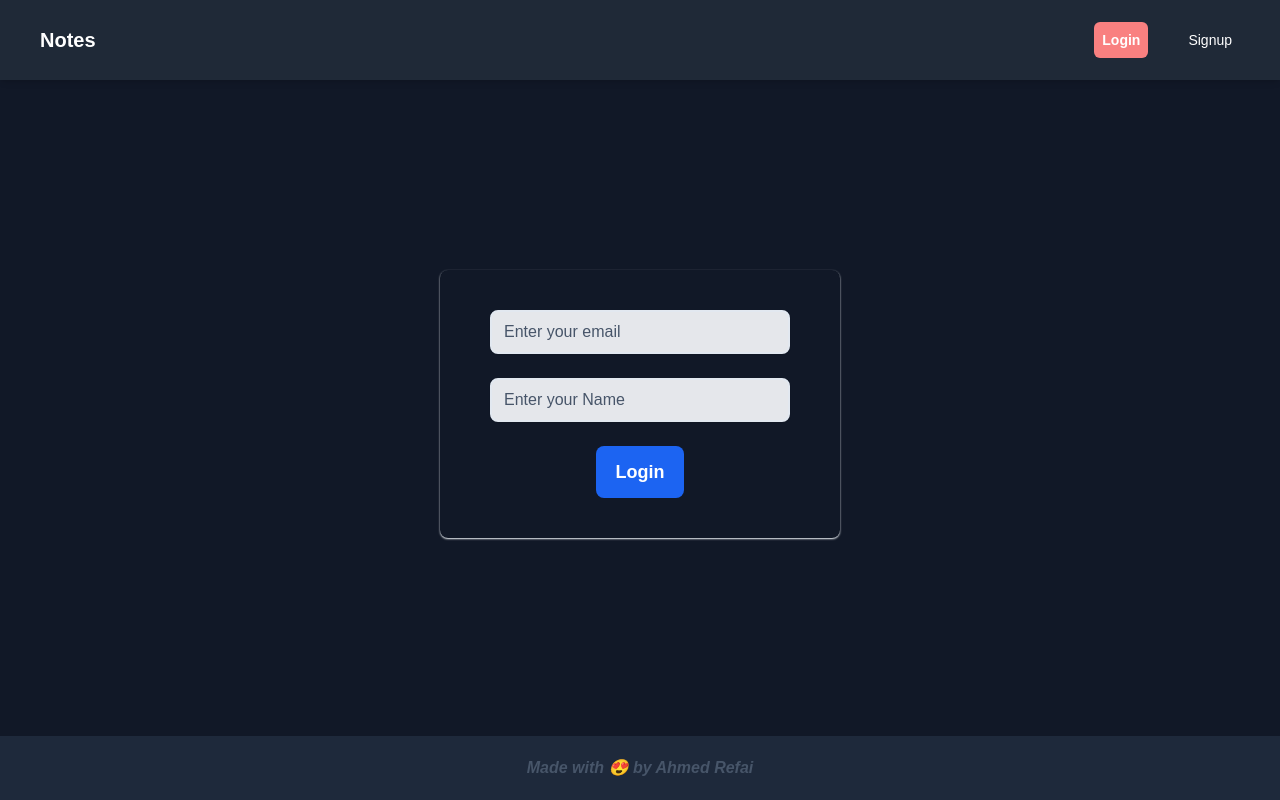
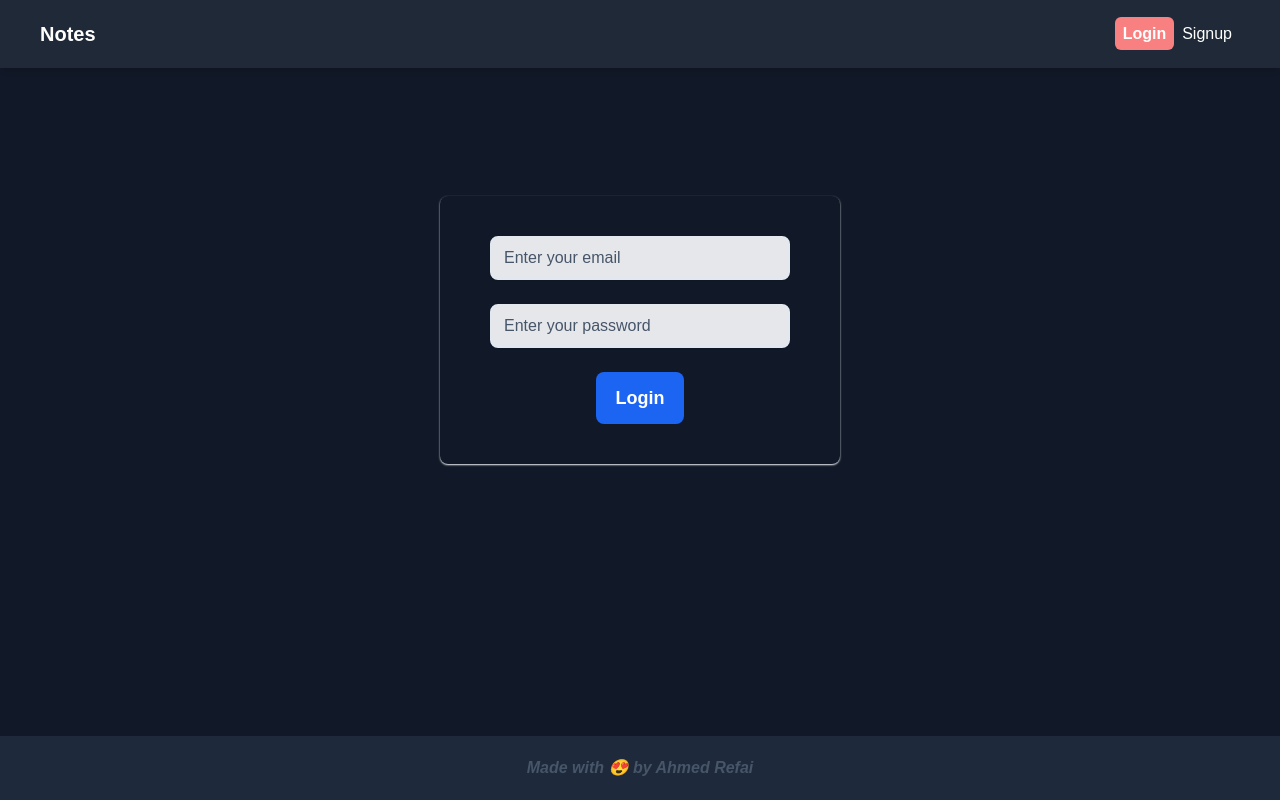
Before and after one commit to elref7i/note-app, a React (Vite) app: page /login in a window 1280 px wide. Built offline with nearby package versions, Linux system fonts and the light colour scheme.

Commit message:
Added ProductedRoute And GuestRoute

```diff
--- a/src/App.jsx
+++ b/src/App.jsx
@@ -3,12 +3,29 @@ import Layout from './Components/Layout/Layout';
 import Login from './pages/Login/Login';
 import Signup from './pages/Signup/Signup';
 import { Toaster } from 'react-hot-toast';
+import ProductedRoute from './Components/ProductedRoute/ProductedRoute';
+import GuestRoute from './Components/GuestRoute/GuestRoute';
+import Home from './pages/Home/Home';
+import UserProvider from './context/User.context';
 
 export default function App() {
   const router = createBrowserRouter([
     {
       path: '/',
-      element: <Layout />,
+      element: (
+        <ProductedRoute>
+          <Layout />
+        </ProductedRoute>
+      ),
+      children: [{ index: true, element: <Home /> }],
+    },
+    {
+      path: '/',
+      element: (
+        <GuestRoute>
+          <Layout />
+        </GuestRoute>
+      ),
       children: [
         { path: '/login', element: <Login /> },
         { path: '/signup', element: <Signup /> },
@@ -18,8 +35,10 @@ export default function App() {
 
   return (
     <>
-      <RouterProvider router={router} />
-      <Toaster />
+      <UserProvider>
+        <RouterProvider router={router} />
+        <Toaster />
+      </UserProvider>
     </>
   );
 }
--- /dev/null
+++ b/src/Components/GuestRoute/GuestRoute.jsx
@@ -0,0 +1,13 @@
+import { useContext } from 'react';
+import { Navigate } from 'react-router-dom';
+import { UserContext } from '../../context/User.context';
+
+// eslint-disable-next-line react/prop-types
+export default function GuestRoute({ children }) {
+  const { token } = useContext(UserContext);
+  if (!token) {
+    return children;
+  } else {
+    return <Navigate to="/" />;
+  }
+}
--- a/src/Components/Layout/Layout.jsx
+++ b/src/Components/Layout/Layout.jsx
@@ -6,7 +6,7 @@ export default function Layout() {
   return (
     <>
       <NavbarWbsite />
-      <div className="h-[calc(100vh-64px)] pt-[72px] flex items-center justify-center  bg-gray-900">
+      <div className="h-[calc(100vh-64px)] pt-[90px]  bg-gray-900">
         <Outlet></Outlet>
       </div>
       <Footer />
--- a/src/Components/NavbarWbsite/NavbarWbsite.jsx
+++ b/src/Components/NavbarWbsite/NavbarWbsite.jsx
@@ -1,9 +1,13 @@
 'use client';
 
-import { Navbar } from 'flowbite-react';
+import { Avatar, Dropdown, Navbar } from 'flowbite-react';
 import { NavLink } from 'react-router-dom';
+import { UserContext } from '../../context/User.context';
+import { useContext } from 'react';
 
 export default function NavbarWbsite() {
+  const { token, logout } = useContext(UserContext);
+
   return (
     <>
       <nav className="shadow-md fixed z-50 left-0 right-0 py-1 bg-gray-800">
@@ -14,7 +18,8 @@ export default function NavbarWbsite() {
                 Notes
               </span>
             </Navbar.Brand>
-            <Navbar.Collapse className="py-2">
+            {!token && (
+              <div className="py-2">
                 <NavLink
                   to="/login"
                   className={({ isActive }) => {
@@ -39,7 +44,29 @@ export default function NavbarWbsite() {
                 >
                   Signup
                 </NavLink>
-            </Navbar.Collapse>
+              </div>
+            )}
+            {token && (
+              <Dropdown
+                arrowIcon={false}
+                inline
+                label={
+                  <Avatar
+                    alt="User settings"
+                    img="https://flowbite.com/docs/images/people/profile-picture-5.jpg"
+                    rounded
+                  />
+                }
+              >
+                <Dropdown.Header>
+                  <span className="block text-sm">Bonnie Green</span>
+                  <span className="block truncate text-sm font-medium">
+                    name@flowbite.com
+                  </span>
+                </Dropdown.Header>
+                <Dropdown.Item onClick={logout}>Sign out</Dropdown.Item>
+              </Dropdown>
+            )}
           </Navbar>
         </div>
       </nav>
--- /dev/null
+++ b/src/Components/ProductedRoute/ProductedRoute.jsx
@@ -0,0 +1,13 @@
+import { useContext } from 'react';
+import { Navigate } from 'react-router-dom';
+import { UserContext } from '../../context/User.context';
+
+// eslint-disable-next-line react/prop-types
+export default function ProductedRoute({ children }) {
+  const { token } = useContext(UserContext);
+  if (token) {
+    return children;
+  } else {
+    return <Navigate to="/login" />;
+  }
+}
--- /dev/null
+++ b/src/context/User.context.jsx
@@ -0,0 +1,18 @@
+import { createContext, useState } from 'react';
+
+// eslint-disable-next-line react-refresh/only-export-components
+export const UserContext = createContext(0);
+
+// eslint-disable-next-line react/prop-types
+export default function UserProvider({ children }) {
+  const [token, setToken] = useState(localStorage.getItem('token'));
+  function logout() {
+    setToken(null);
+    localStorage.removeItem('token');
+  }
+  return (
+    <UserContext.Provider value={{ logout, setToken, token }}>
+      {children}
+    </UserContext.Provider>
+  );
+}
--- a/src/pages/Home/Home.jsx
+++ b/src/pages/Home/Home.jsx
@@ -1,6 +1,3 @@
-
 export default function Home() {
-  return (
-    <div>Home</div>
-  )
+  return <div className="text-white">Home</div>;
 }
--- a/src/pages/Login/Login.jsx
+++ b/src/pages/Login/Login.jsx
@@ -1,12 +1,14 @@
 import axios from 'axios';
 import { useFormik } from 'formik';
+import { useContext } from 'react';
 import toast from 'react-hot-toast';
 import { useNavigate } from 'react-router-dom';
 import * as Yup from 'yup';
+import { UserContext } from '../../context/User.context';
 
 export default function Login() {
   const navigate = useNavigate();
-
+  const { setToken } = useContext(UserContext);
   const passwordRegx = /^[a-zA-Z0-9!@#$%^&*]{6,20}$/;
   const emailRegx = /[^@ \t\r\n]+@[^@ \t\r\n]+\.[^@ \t\r\n]+/;
   const validationSchema = Yup.object({
@@ -32,6 +34,8 @@ export default function Login() {
         setTimeout(() => {
           navigate('/login');
         }, 2000);
+        setToken(data.token);
+        localStorage.setItem('token', data.token);
       }
       console.log(data);
     } catch (error) {
@@ -67,7 +71,6 @@ export default function Login() {
               onChange={formik.handleChange}
               onBlur={formik.handleBlur}
               placeholder="Enter your email"
-              autoComplete="off"
             />
             {formik.errors.email && formik.touched.email ? (
               <p className="text-red-600">{formik.errors.email}</p>
@@ -83,8 +86,7 @@ export default function Login() {
               value={formik.values.password}
               onChange={formik.handleChange}
               onBlur={formik.handleBlur}
-              placeholder="Enter your Name"
-              autoComplete="off"
+              placeholder="Enter your password"
             />
             {formik.errors.password && formik.touched.password ? (
               <p className="text-red-600">{formik.errors.password}</p>
```
Lines whose indentation alone changed are shown as unchanged.
